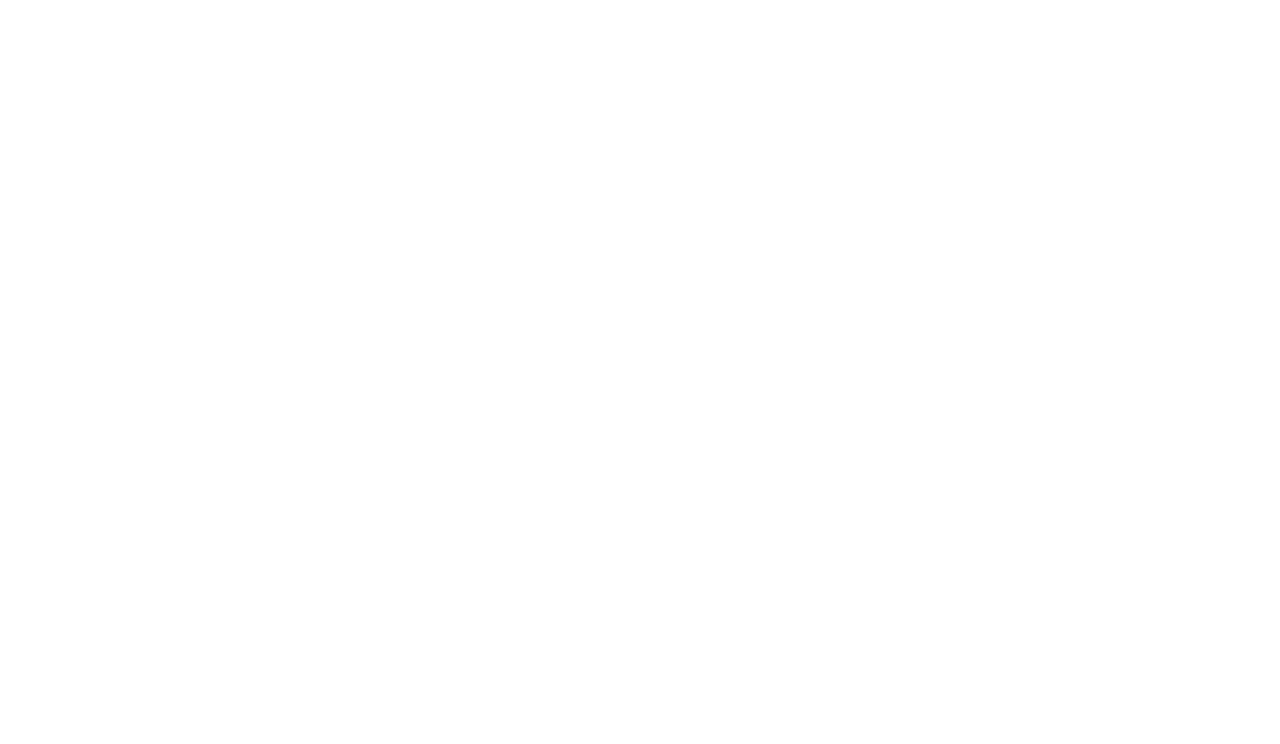
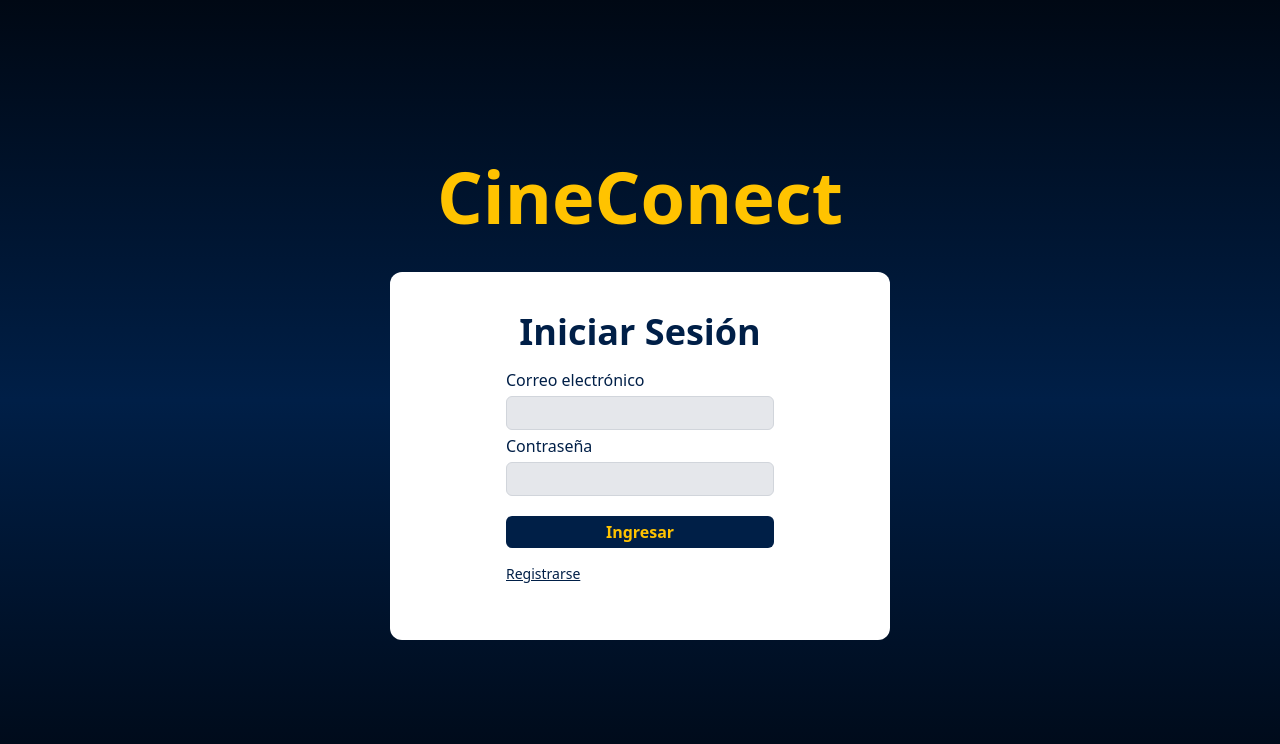
Before and after one commit to Bodoque-dios/CineConnect, a React (Vite) app: page /login in a window 1280 px wide. Before the commit this address had no page. Shown: the top 744 px of the page. Built offline with nearby package versions, Linux system fonts and the light colour scheme; a web font is replaced by a local one.

Commit message:
Base Login

```diff
--- a/src/Router.jsx
+++ b/src/Router.jsx
@@ -3,6 +3,7 @@
 import Inbox from "./chat/Inbox.jsx";
 import Chat from "./chat/Chat.jsx";
 import Contact from "./contact/Contact.jsx";
+import Login from "./login/Login.jsx";
 
 
 export default function Router() {
@@ -13,6 +14,7 @@
             <Route path="/chat" element={<Inbox />} />
             <Route path="/chat/:id" element={<Chat />} />
             <Route path="/contact" element={<Contact />} />
+            <Route path="/login" element={<Login />} />
 
 
         </Routes>
--- /dev/null
+++ b/src/login/Login.jsx
@@ -0,0 +1,26 @@
+import React from 'react'
+
+export default function Login() {
+  return (
+    <div className='from-primary-950 via-primary-900 to-primary-950 bg-gradient-to-b min-h-[100vh] flex flex-col justify-center items-center'>
+        <h1 className='text-naranjo text-7xl font-bold mb-10'>CineConect</h1>
+        <div className='bg-white rounded-xl text-primary-900 w-4/5 max-w-[500px] flex flex-col justify-center items-center px-5 py-10'>
+            <h1 className='text-4xl font-bold'>Iniciar Sesión</h1>
+            <div className='w-full max-w-[300px] flex flex-col justify-center items-center'>
+                <form className='flex flex-col p-4 w-full '>
+                    <label>Correo electrónico</label>
+                    <input type='email' className='my-1 p-1 bg-gray-200 border border-gray-300 rounded-md'></input>
+                    <label>Contraseña</label>
+                    <input type='password' className='my-1 p-1 bg-gray-200 border border-gray-300 rounded-md'></input>
+                </form>
+                <div className='w-full px-4'>
+                    <button className='bg-primary-900 w-full text-naranjo font-bold px-3 py-1 rounded-md'>Ingresar</button>
+                </div>
+                <div className='w-full p-4 flex justify-start'>
+                    <p className='text-sm underline hover:cursor-pointer'>Registrarse</p>
+                </div>
+            </div>
+        </div>
+    </div>
+  )
+}
```
